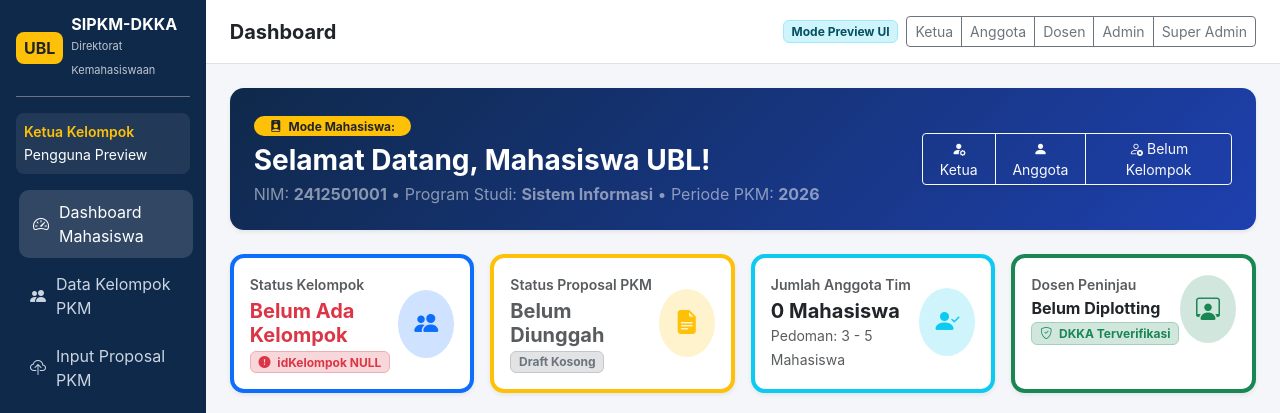
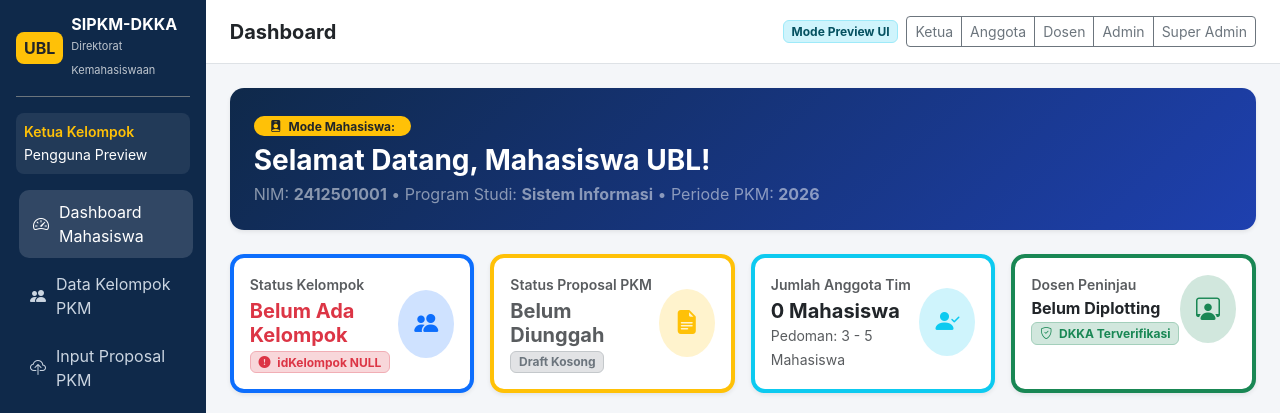
Before and after one commit to astri2166/sipkm_dkka, a CodeIgniter 4 app: the page made by app/Views/mahasiswa/dashboard.php in a window 1280 px wide. Shown: the top 413 px of the page. Run offline with PHP 8.4 and a stand-in for CodeIgniter, Linux system fonts and the light colour scheme; the template is opened without the code that fills it, so the values that code supplies are empty; some libraries are stand-ins or nearby versions.

Commit message:
fix(mahasiswa): hilangkan tombol simulasi role switcher pada dashboard dan halaman mahasiswa

```diff
--- a/app/Views/mahasiswa/dashboard.php
+++ b/app/Views/mahasiswa/dashboard.php
@@ -16,10 +16,10 @@
     </div>
   <?php endif; ?>
 
-  <!-- Banner Pengguna & Navigasi Cepat Role Preview -->
+  <!-- Banner Pengguna -->
   <div class="sipkm-card p-4 mb-4 border-0 shadow-sm" style="background: linear-gradient(135deg, #0f294a 0%, #1e40af 100%); color: #fff;">
     <div class="row align-items-center">
-      <div class="col-lg-8">
+      <div class="col-12">
         <span class="badge bg-warning text-dark fw-bold mb-2 px-3 py-1 rounded-pill">
           <i class="bi bi-person-badge-fill me-1"></i> Mode Mahasiswa: <?= esc($role) ?>
         </span>
@@ -29,19 +29,6 @@
           Program Studi: <strong><?= esc($mahasiswa['programStudi'] ?? 'Sistem Informasi') ?></strong> &bull;
           Periode PKM: <strong><?= esc($kelompok['tahunPeriode'] ?? '2026') ?></strong>
         </p>
-      </div>
-      <div class="col-lg-4 text-lg-end mt-3 mt-lg-0">
-        <div class="btn-group shadow-sm">
-          <a href="<?= base_url('mahasiswa/dashboard?role=Ketua+Kelompok') ?>" class="btn btn-sm <?= $role === 'Ketua Kelompok' ? 'btn-warning text-dark fw-bold' : 'btn-outline-light' ?>">
-            <i class="bi bi-person-fill-gear"></i> Ketua
-          </a>
-          <a href="<?= base_url('mahasiswa/dashboard?role=Anggota+Kelompok') ?>" class="btn btn-sm <?= $role === 'Anggota Kelompok' ? 'btn-warning text-dark fw-bold' : 'btn-outline-light' ?>">
-            <i class="bi bi-person-fill"></i> Anggota
-          </a>
-          <a href="<?= base_url('mahasiswa/dashboard?role=Ketua+Kelompok&has_kelompok=0') ?>" class="btn btn-sm <?= isset($_GET['has_kelompok']) && $_GET['has_kelompok'] === '0' ? 'btn-warning text-dark fw-bold' : 'btn-outline-light' ?>">
-            <i class="bi bi-person-x"></i> Belum Kelompok
-          </a>
-        </div>
       </div>
     </div>
   </div>
```
Also changed, not shown: app/Views/mahasiswa/kelompok.php (+0 -9 lines), app/Views/mahasiswa/proposal.php (+0 -9 lines).
